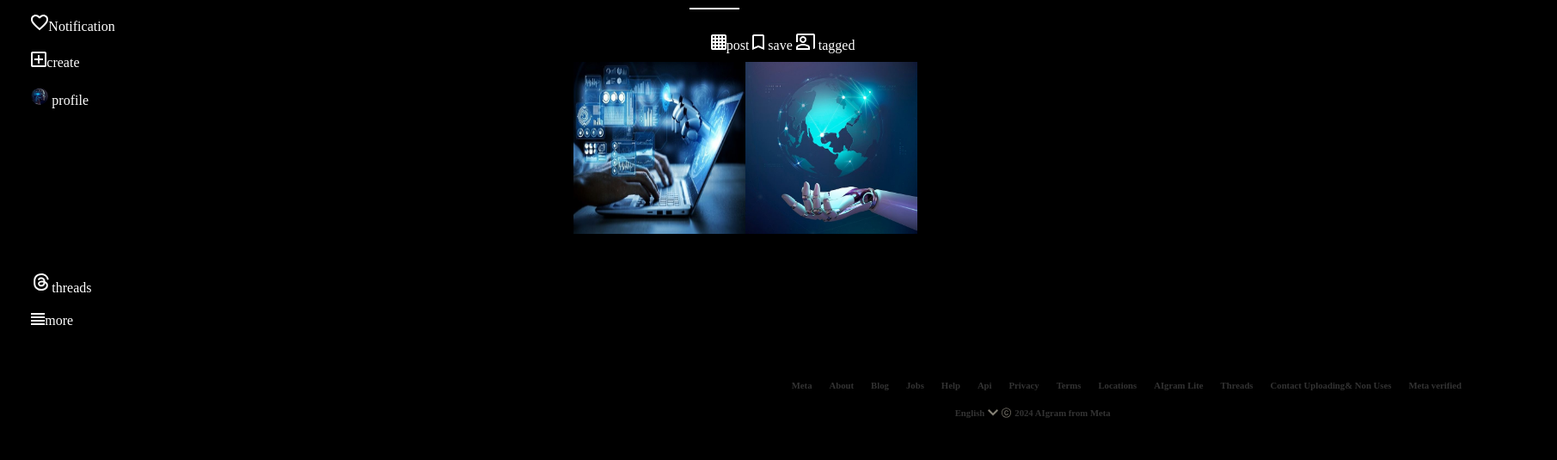
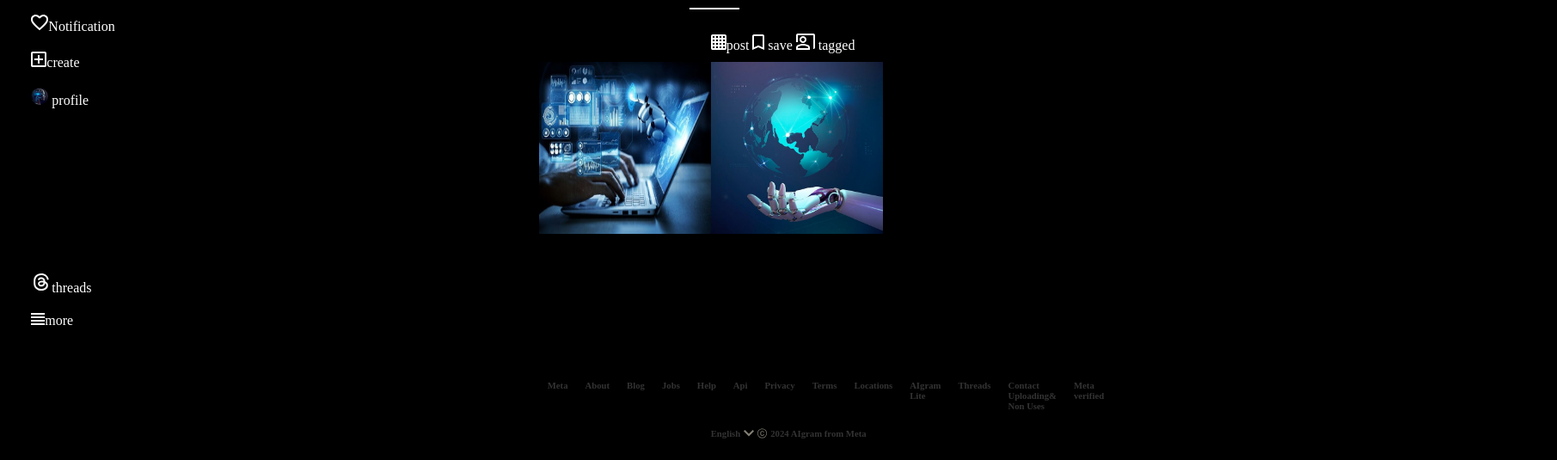
Before and after one commit to basmanajm/AI-magination-1, a plain HTML site: page index.html in a window 1280 px wide. Shown: the part 271-806 px from the top of the page at 86% size, 1811 px wide, since content can reach past the window. Drawn offline with Linux system fonts and the light colour scheme.

Commit message:
Update style.css

```diff
--- a/css/style.css
+++ b/css/style.css
@@ -21,7 +21,7 @@ aside {
 main {
     background-color: black;
     height: 100vh;
-    width: 200vh;
+    width: 300px;
     color: white;
     display: flex;
     flex: 1;
@@ -54,8 +54,12 @@ footer {
     margin-left: 1vw;
     display: block;
     margin-top: 700px;
-    margin-left: -900px;
-    ;
+    margin-left: -400px;
+}
+
+h6 {
+    display: flex;
+    gap: 1px;
 }
 
 h1 {
@@ -103,6 +107,7 @@ li {
 #post1 {
     width: 200px;
     height: 200px;
+    margin-left: -40px;
 }
 
 #post2 {
```
